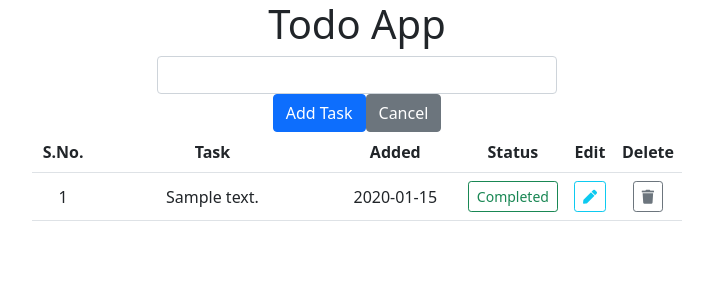
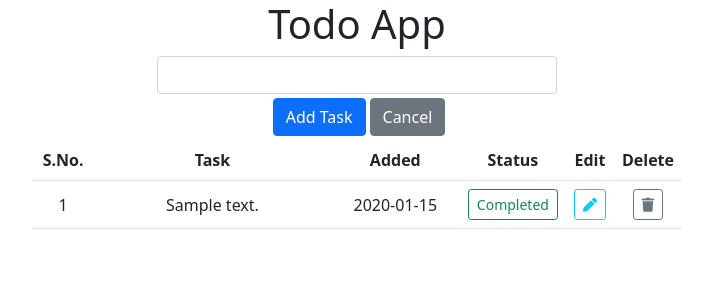
Before and after one commit to Yashika1410/Code-base-2022, a Flask app: page / in a window 1280 px wide. Shown: the top 300 px of the page, without its empty margins (283-996 px from the left). Run offline with Flask 2, Linux system fonts and the light colour scheme; tables that the repository leaves empty hold one stand-in row (values such as "Sample post").

Commit message:
solved Sqlalchemy error

```diff
--- a/Flask Projects/Todo Full Stack Aplication/app.py
+++ b/Flask Projects/Todo Full Stack Aplication/app.py
@@ -72,7 +72,8 @@ def update(id):
     else:
         return render_template('update.html', task=task)
 
-
+with app.app_context():
+    db.create_all()
 
 if __name__=="__main__":
     #db.create_all()
--- a/Flask Projects/Todo Full Stack Aplication/static/home.css
+++ b/Flask Projects/Todo Full Stack Aplication/static/home.css
@@ -6,6 +6,7 @@ html {
 body {
     /* Margin bottom by footer height */
     margin-bottom: 2em;
+
 }
 .form {
     margin-top: 20px;
--- a/Flask Projects/Todo Full Stack Aplication/templates/index.html
+++ b/Flask Projects/Todo Full Stack Aplication/templates/index.html
@@ -20,7 +20,7 @@
         <form action="/" method="POST" >
             <input type="text"class="form-control" name="content" id="content" required="required">
             <div style="display: flex; align-items: center; justify-content: center;">
-            <input type="submit" class="btn btn-primary" value="Add Task">
+            <input type="submit" class="btn btn-primary m-1 mt-1" value="Add Task">
             <input type="reset" class="btn btn-secondary" value="Cancel">
             </div>
         </form>
```
Also changed, not shown: Flask Projects/Todo Full Stack Aplication/instance/todo.db (added), Flask Projects/Todo Full Stack Aplication/todo.db (deleted), 1 other file.
